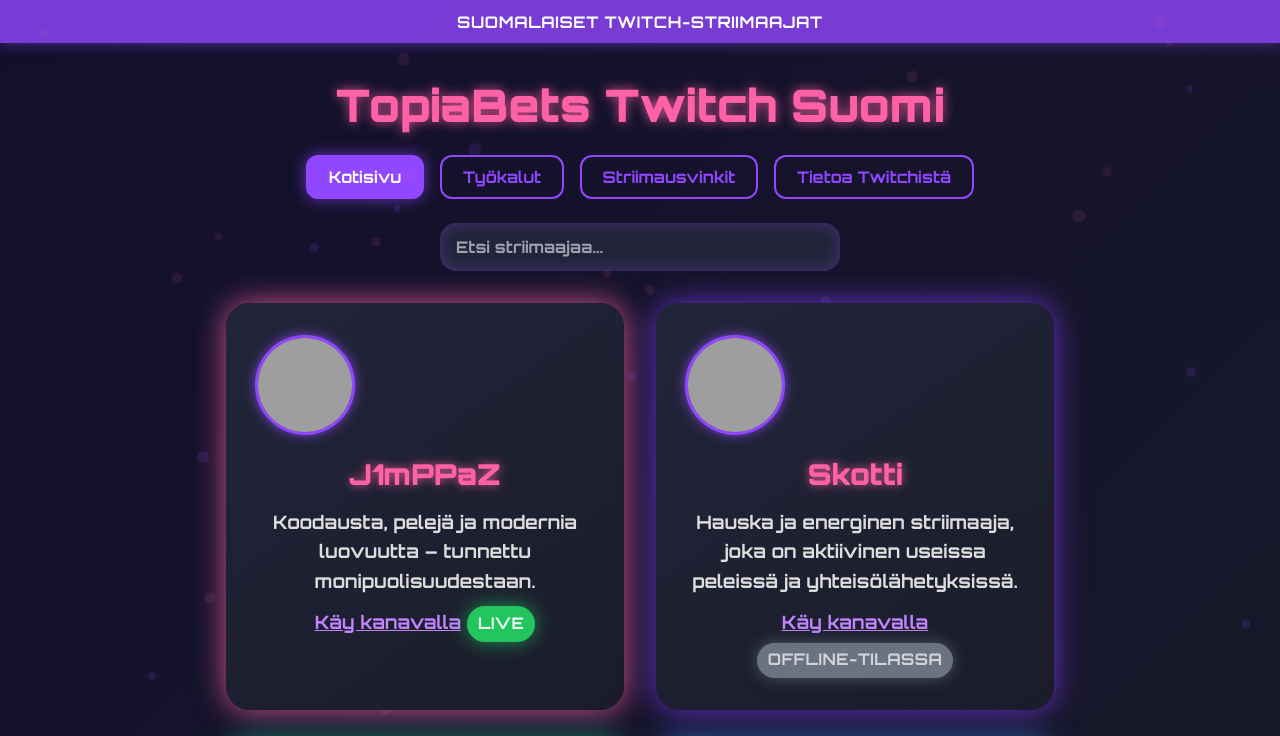
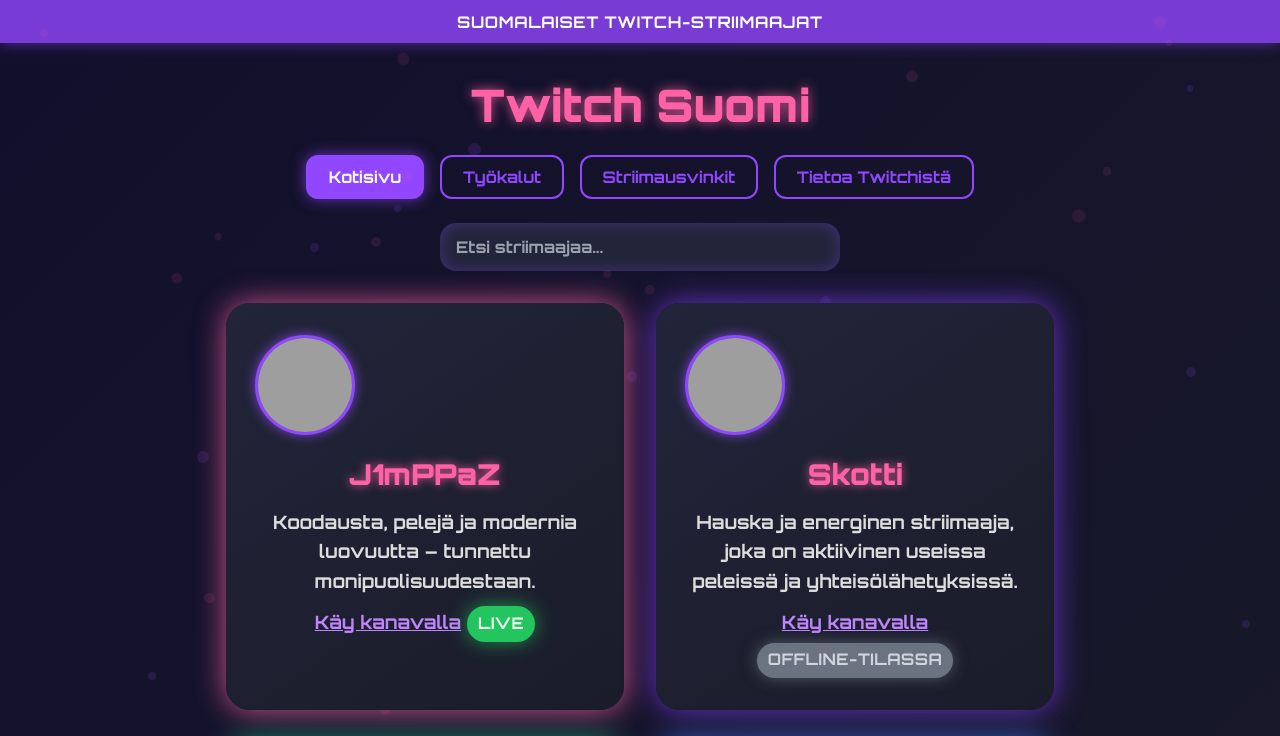
Before and after one commit to J1mPPaZ/suomi-twitch, a plain HTML site: page index.html in a window 1280 px wide. Shown: the top 736 px of the page. Drawn offline with nearby package versions, Linux system fonts and the light colour scheme; grey boxes are pictures that could not be loaded.

Commit message:
Update index.html

```diff
--- a/index.html
+++ b/index.html
@@ -275,7 +275,7 @@
 
   <div id="top-banner">Suomalaiset Twitch-striimaajat</div>
 
-  <header>TopiaBets Twitch Suomi</header>
+  <header>Twitch Suomi</header>
 
   <nav>
     <button class="active" data-page="home">Kotisivu</button>
```
